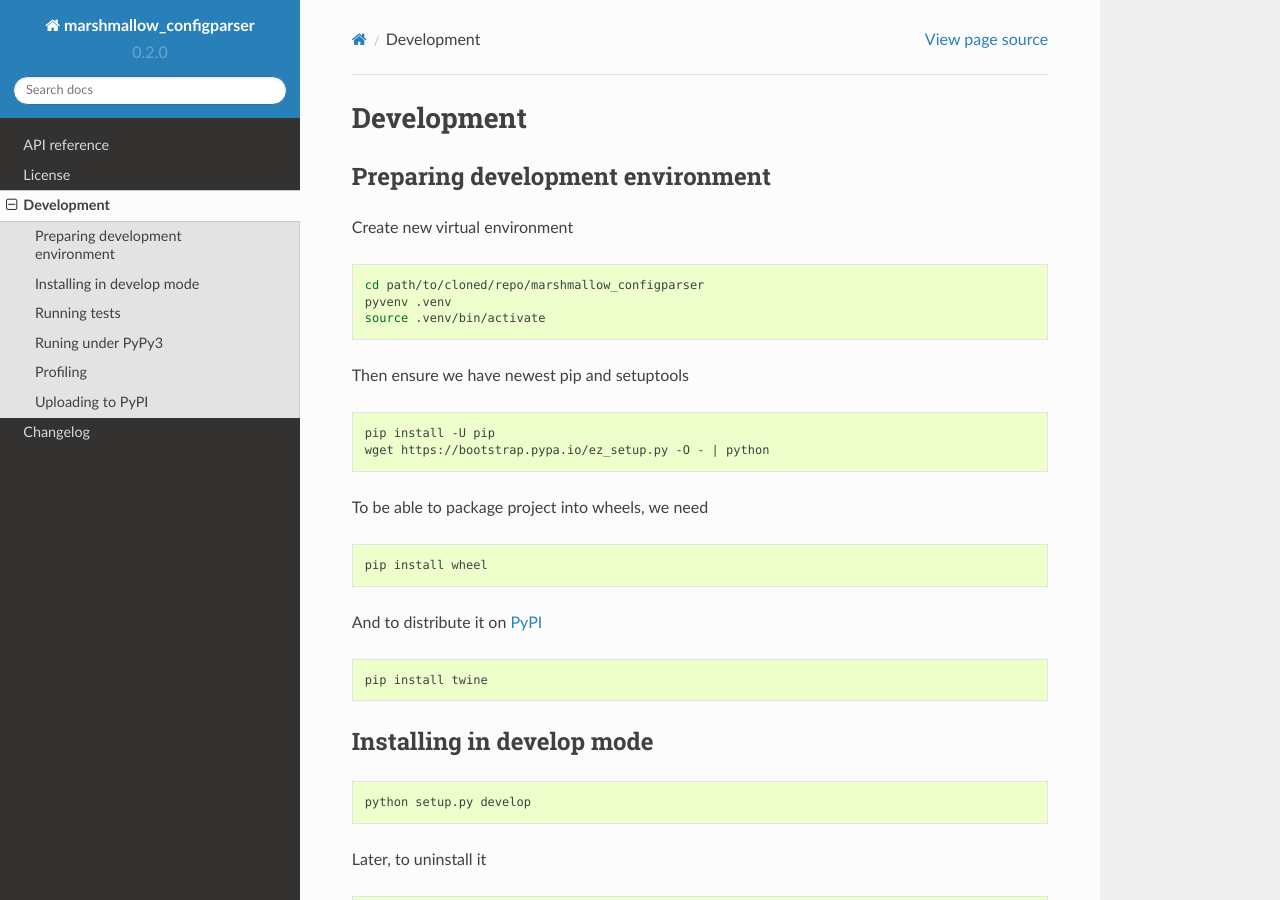
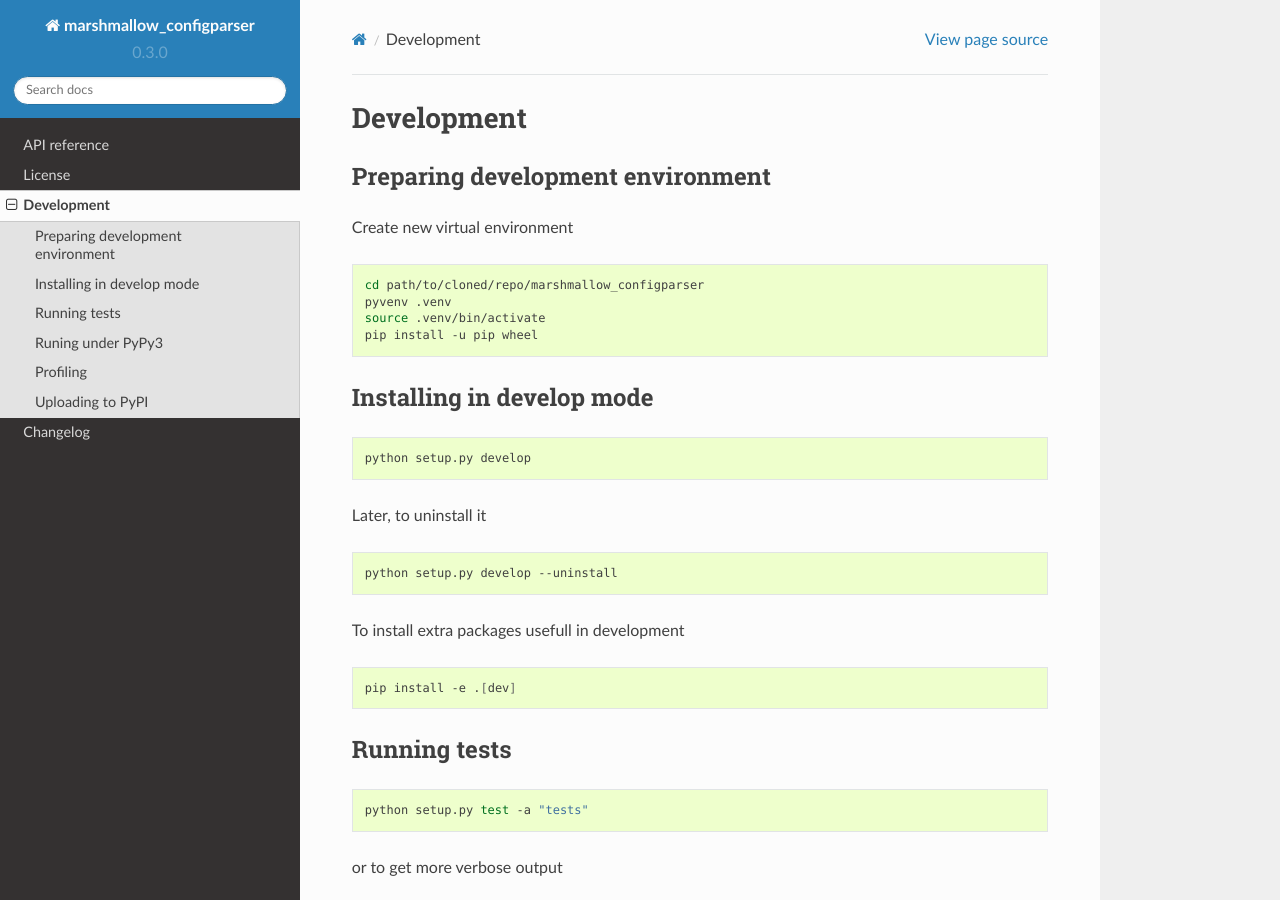
Before and after one commit to tadams42/marshmallow_configparser, a Sphinx documentation site: the page built from docs/development.rst, in a window 1280 px wide and 900 px high. Built offline with Sphinx 7.4.7 and the Read the Docs theme 2.0.0, drawn with Linux system fonts in a browser that asks for light colours.

```diff
--- a/docs/conf.py
+++ b/docs/conf.py
@@ -10,7 +10,6 @@ from datetime import datetime
 # add these directories to sys.path here. If the directory is relative to the
 # documentation root, use os.path.abspath to make it absolute, like shown here.
 
-# sys.path.insert(0, os.path.abspath('..'))
 sys.path.append(os.path.join(os.path.dirname(__name__), '..', 'src'))
 
 nitpicky = True
@@ -61,7 +60,7 @@ author = 'Tomislav Adamic'
 # |version| and |release|, also used in various other places throughout the
 # built documents.
 #
-version = release = '0.2.0'
+version = release = '0.3.0'
 
 # The language for content autogenerated by Sphinx. Refer to documentation
 # for a list of supported languages.
--- a/docs/development.rst
+++ b/docs/development.rst
@@ -11,26 +11,7 @@ Create new virtual environment
     cd path/to/cloned/repo/marshmallow_configparser
     pyvenv .venv
     source .venv/bin/activate
-
-Then ensure we have newest pip and setuptools
-
-.. code-block:: sh
-
-    pip install -U pip
-    wget https://bootstrap.pypa.io/ez_setup.py -O - | python
-
-To be able to package project into wheels, we need
-
-.. code-block:: sh
-
-    pip install wheel
-
-And to distribute it on PyPI_
-
-.. code-block:: sh
-
-    pip install twine
-
+    pip install -u pip wheel
 
 Installing in develop mode
 --------------------------
@@ -50,7 +31,6 @@ To install extra packages usefull in development
 .. code-block:: sh
 
     pip install -e .[dev]
-
 
 Running tests
 -------------
@@ -94,7 +74,6 @@ Note, to combine the coverage data from all the tox environments run:
 
             PYTEST_ADDOPTS=--cov-append tox
 
-
 Runing under PyPy3
 ------------------
 
@@ -127,7 +106,6 @@ or as call graph through KCacheGrind
 
     pyprof2calltree -i program.prof
     kcachegrind program.prof.log
-
 
 Uploading to PyPI
 -----------------
--- a/setup.py
+++ b/setup.py
@@ -19,7 +19,7 @@ def read(*names, **kwargs):
 
 setup(
     name="marshmallow_configparser",
-    version='0.2.0',
+    version='0.3.0',
     license='MIT',
     description="ConfigParser meets marshmallow",
     long_description='%s\n%s' % (
@@ -52,7 +52,6 @@ setup(
     keywords=[
         "congiparser", "marshmallow"
     ],
-    # setup_requires=SETUP_REQUIREMENTS,
     # List run-time dependencies HERE.  These will be installed by pip when
     # your project is installed. For an analysis of "install_requires" vs pip's
     # requirements files see:
@@ -71,6 +70,7 @@ setup(
             'pylint >= 1.6.0',
             'yapf >= 0.11.0',
             'bumpversion >= 0.5.3',
+            'isort',
 
             # IPython stuff
             'ipython >= 5.0.0',
--- a/src/marshmallow_configparser/__init__.py
+++ b/src/marshmallow_configparser/__init__.py
@@ -5,4 +5,4 @@ from .fields import (UUID, Boolean, Date, DateTime, Decimal, Dict, Email, Float,
 from .schema import ConfigParserSchema
 from .validators import IsNotBlank, IsNotNone
 
-__version__ = '0.2.0'
+__version__ = '0.3.0'
```
Also changed, not shown: CHANGELOG.rst (+14 -5 lines), README.rst (+5 -5 lines), .bumpversion.cfg, 1 other file.
